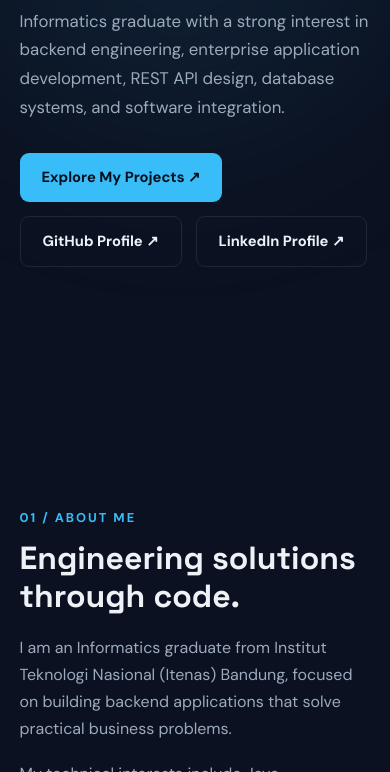
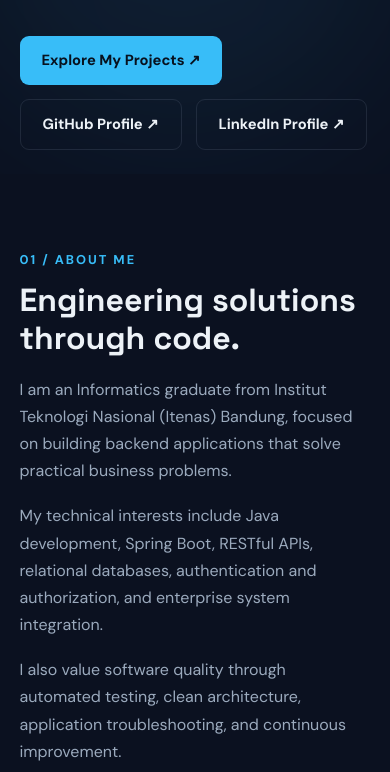
Before and after one commit to Nazeem59/Nazeem59.github.io, a plain HTML site: page index.html in a window 390 px wide. Shown: the part 470-1242 px from the top of the page. Drawn offline with Linux system fonts and the light colour scheme.

Commit message:
Tighten hero spacing

```diff
--- a/index.html
+++ b/index.html
@@ -110,9 +110,10 @@
         }
 
         .hero {
-            min-height: 650px;
+            /* Content sits just below the navbar instead of being centered in a tall block */
+            padding: 72px 0 32px;
             display: flex;
-            align-items: center;
+            align-items: flex-start;
             position: relative;
             overflow: hidden;
         }
@@ -134,7 +135,6 @@
             max-width: 800px;
             position: relative;
             z-index: 1;
-            padding: 90px 0;
         }
 
         .eyebrow {
@@ -532,7 +532,7 @@
             }
 
             .hero {
-                min-height: 580px;
+                padding: 48px 0 24px;
             }
 
             .about-grid, .skills-grid {
```
